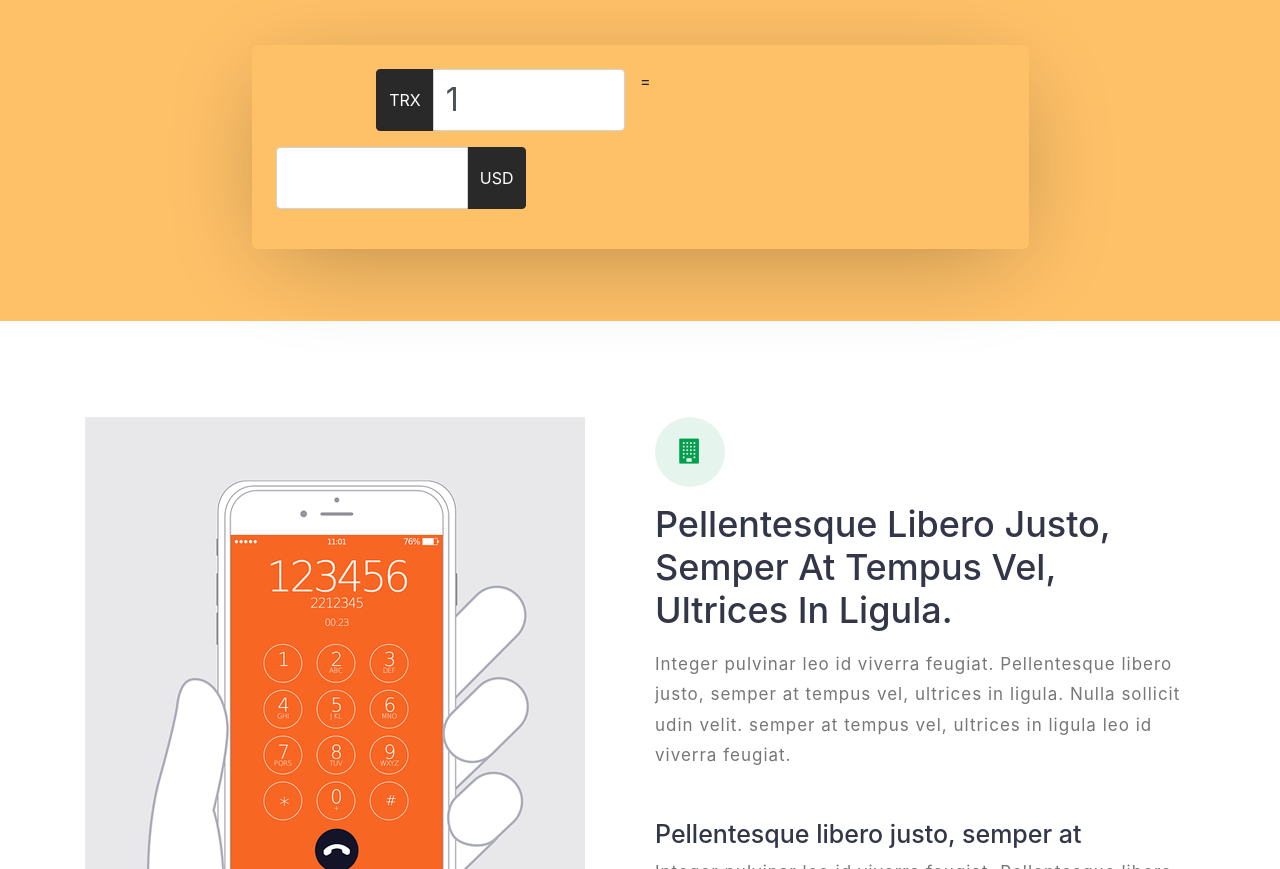
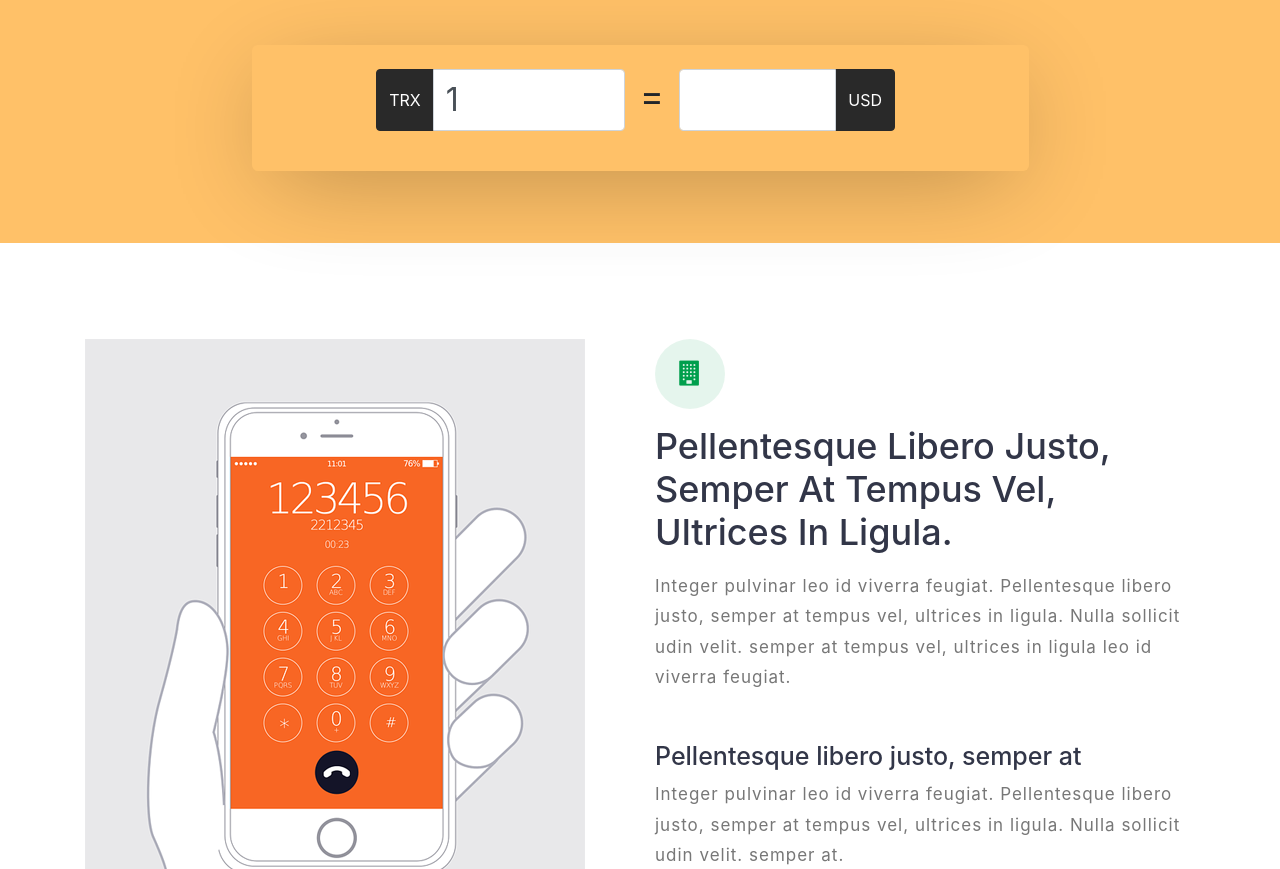
Before and after one commit to bestboom/price, a website: page public/index.html in a window 1280 px wide. Shown: the part 1137-2006 px from the top of the page. Drawn offline with nearby package versions, Linux system fonts and the light colour scheme; no server answers; a script that the page names is missing.

Commit message:
Update index.html

```diff
--- a/public/index.html
+++ b/public/index.html
@@ -158,8 +158,8 @@
                               	</div>
                               	<input type="text" style="max-width: 55%;font-size:2rem;" class="form-control" value="1" id="trx_input" aria-describedby="helpId" placeholder="">
                          </div>
-			</div><span>=</span>
-			<div class="col-md-6">
+			</div><span style="font-size:36px;">=</span>
+			<div class="col-md-5">
 			<div class="input-group mb-3">
                               <input type="text" style="max-width: 55%;font-size:2rem;" class="form-control" name="" id="usd_price" aria-describedby="helpId" placeholder="">
                               <div class="input-group-append">
```
